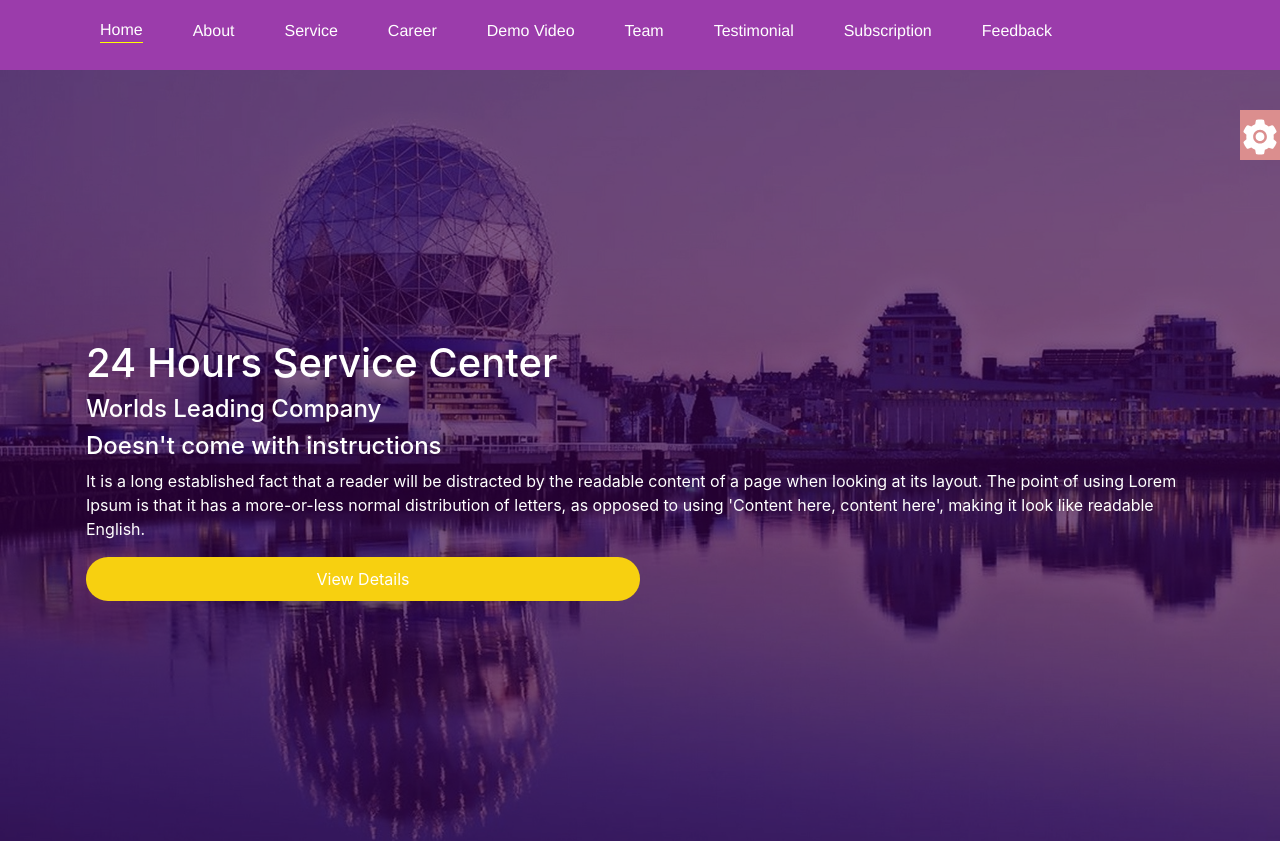
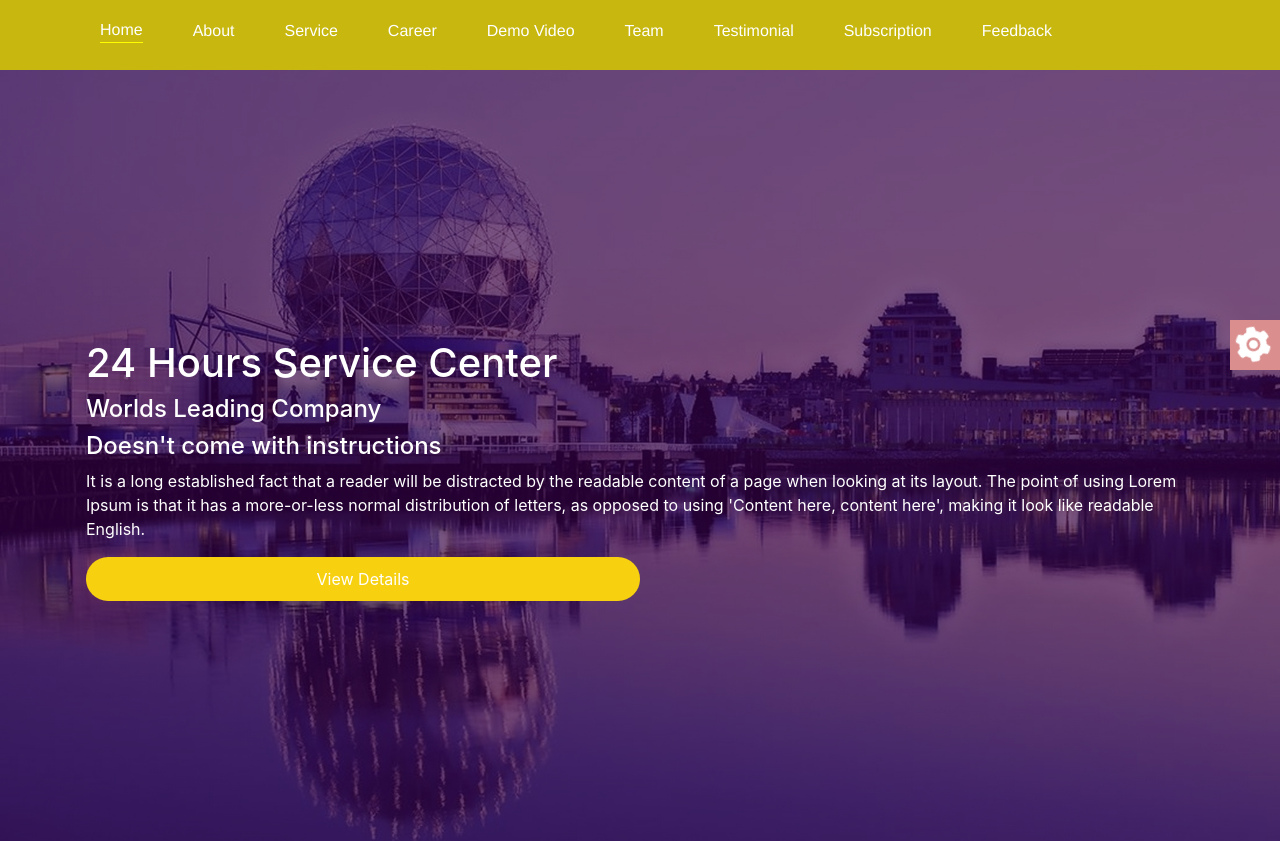
Before and after one commit to Yazdani1/React-Single-Page-Web-App-With-Smooth-Scrolling, a React (Create React App) app in the folder client/: page / in a window 1280 px wide. Shown: the top 841 px of the page. Built offline with nearby package versions, Linux system fonts and the light colour scheme; no server answers.

Commit message:
Rotation Animation

```diff
--- a/client/src/components/Home/Home.js
+++ b/client/src/components/Home/Home.js
@@ -18,7 +18,7 @@ const Home = ({ toggleTheme, theme }) => {
   return (
     <div className="container-fluid home" id="home">
       <div className="theme-chang "onClick={() => toggleTheme()}>
-        <p>
+        <p className="theme-icon">
           <AiFillSetting size={40} />
         </p>
         {/* <p style={{ top: 0 }}>
--- a/client/src/components/Home/home.css
+++ b/client/src/components/Home/home.css
@@ -50,13 +50,29 @@
   justify-content: center;
   background-color: rgb(219, 142, 142);
   height: 50px;
-  width: auto;
+  width: 50px;
   right: 0;
   color: black;
-  margin-top: 40px;
   text-align: center;
   vertical-align: middle;
   line-height: 50px;
-  position:fixed;
+  position: fixed;
   color: white;
+  top: 150;
+  margin-top: 250px;
 }
+
+.theme-icon{
+  animation: rotation infinite 3s linear;
+
+}
+
+@keyframes rotation{
+  from{
+    transform:rotate(0deg);
+  }
+
+  to{
+    transform:rotate(360deg);
+  }
+}
--- a/client/src/components/Navbar/navbar.css
+++ b/client/src/components/Navbar/navbar.css
@@ -6,7 +6,7 @@
 }
 
 .navbar-main {
- background-color: rgba(130, 11, 150, 0.798);
+ background-color: rgba(197, 181, 6, 0.962);
   width: 100%;
   height: 70px;
   justify-content: right;
```
